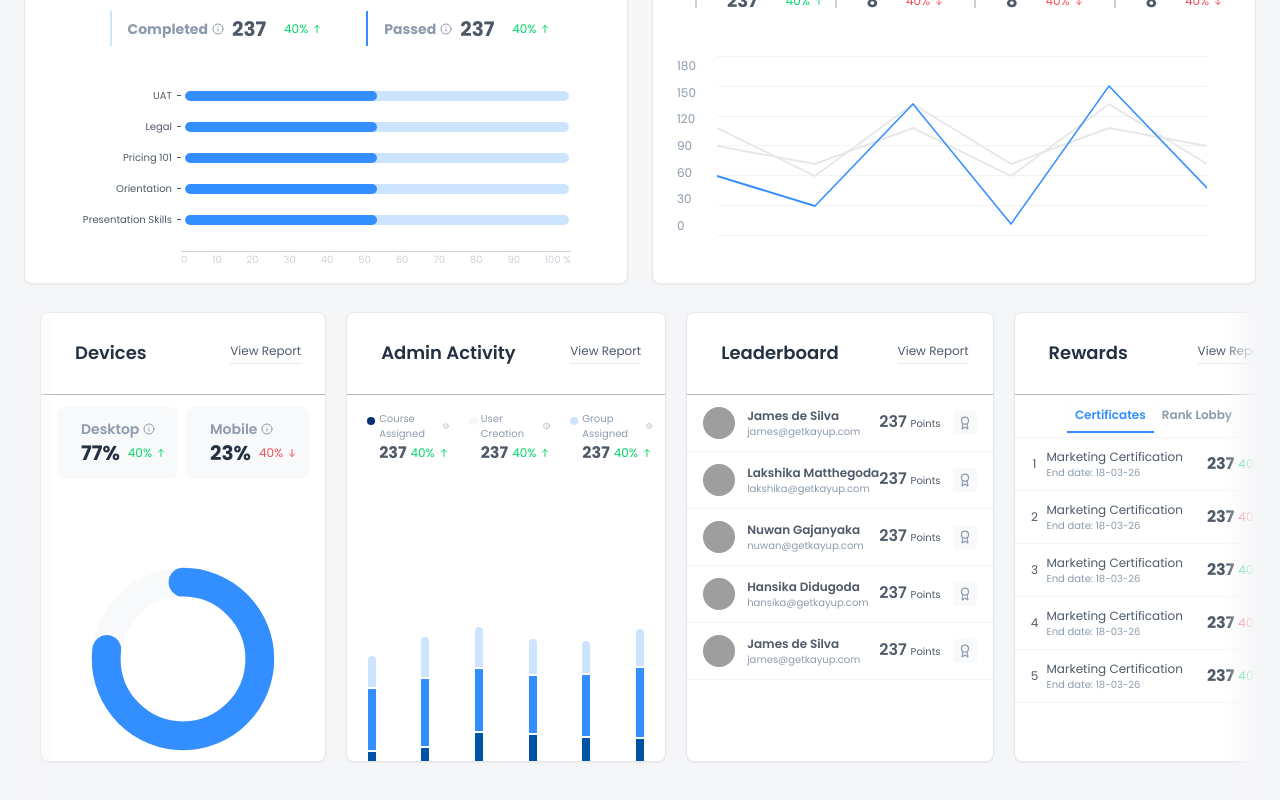
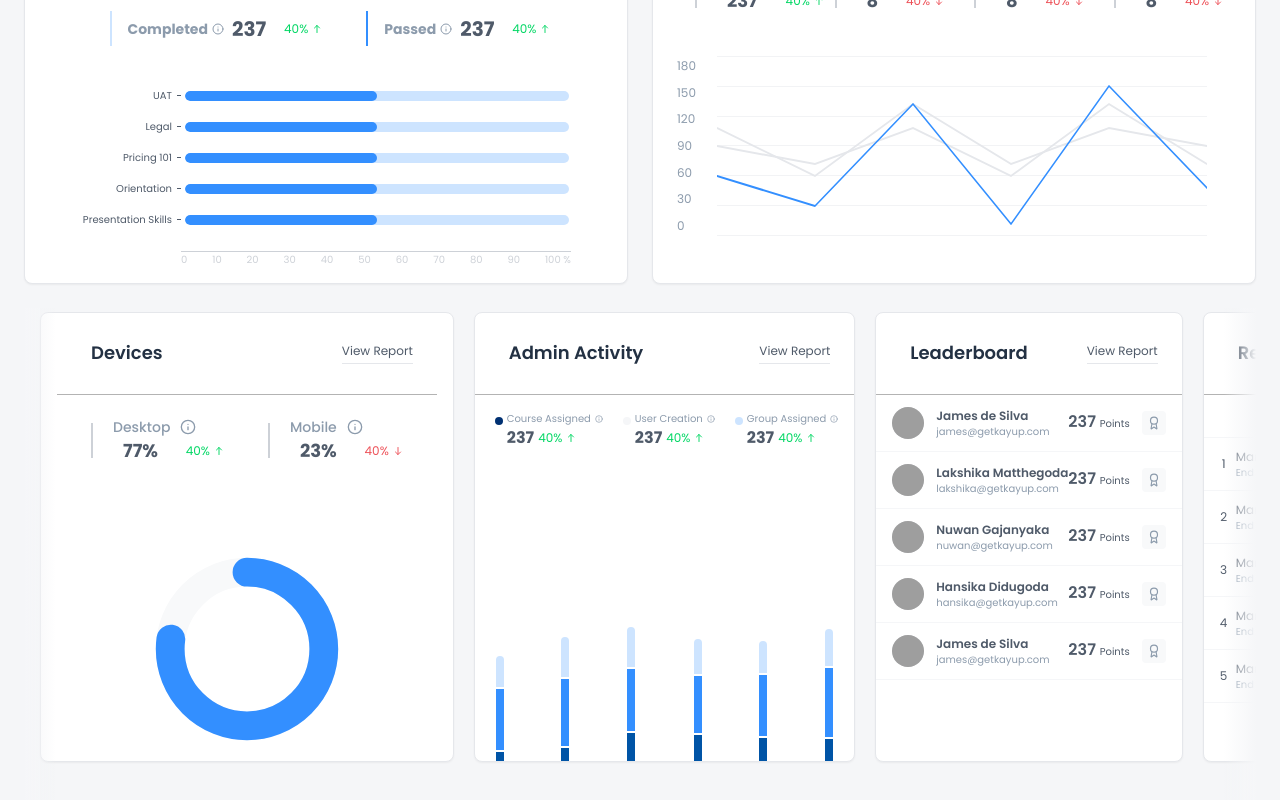
Before and after one commit to Dinnerli/dashboardprototype, a React (Vite) app: page / in a window 1280 px wide. Shown: the part 1057-1857 px from the top of the page. Built offline with nearby package versions, Linux system fonts and the light colour scheme; grey boxes are pictures that could not be loaded.

Commit message:
feat: Integrate ActivityStat component into DevicesCard for enhanced device stats display and improve layout

```diff
--- a/src/components/dashboard/CarouselCardRow.tsx
+++ b/src/components/dashboard/CarouselCardRow.tsx
@@ -1,7 +1,7 @@
-
 import React, { useRef, useState } from 'react';
 import { ScrollArea } from "@/components/ui/scroll-area";
 import { Carousel, CarouselContent, CarouselItem } from "@/components/ui/carousel";
+import StatCard from "./common/StatCard";
 
 interface CarouselCardRowProps {
   items: React.ReactNode[];
@@ -69,7 +69,7 @@ const CarouselCardRow: React.FC<CarouselCardRowProps> = ({ items }) => {
       {/* Scrollable container */}
       <div
         ref={scrollRef}
-        className="flex overflow-x-auto gap-5 pb-4 px-4 pt-1 hide-scrollbar cursor-grab"
+        className="flex flex-nowrap overflow-x-auto gap-5 pb-4 px-4 pt-1 hide-scrollbar cursor-grab"
         onMouseDown={handleMouseDown}
         onMouseUp={handleMouseUp}
         onMouseLeave={handleMouseLeave}
@@ -79,7 +79,7 @@ const CarouselCardRow: React.FC<CarouselCardRowProps> = ({ items }) => {
           <div
             key={index}
             className="flex-shrink-0"
-            style={{ minWidth: '280px', maxWidth: '320px' }}
+            style={{ minWidth: '280px' }}
           >
             {item}
           </div>
--- a/src/components/dashboard/DevicesCard.tsx
+++ b/src/components/dashboard/DevicesCard.tsx
@@ -4,85 +4,74 @@ import { useState } from "react";
 import CardHeader from "./CardHeader";
 import ViewReportButton from "./ViewReportButton";
 import TrendIndicator from "./common/TrendIndicator";
+import ActivityStat from "./activities/ActivityStat";
 
 const DevicesCard = () => {
   const [selectedDevice, setSelectedDevice] = useState<'desktop' | 'mobile' | null>(null);
 
+  // Device stats data
+  const deviceStats = [
+    {
+      key: 'desktop',
+      title: 'Desktop',
+      value: '77%',
+      percentage: '40%',
+      isPositive: true
+    },
+    {
+      key: 'mobile',
+      title: 'Mobile',
+      value: '23%',
+      percentage: '40%',
+      isPositive: false
+    }
+  ];
+
+  // For mobile, split into browser/app
+  const mobileBrowser = 14; // percent
+  const mobileApp = 9; // percent
+  const mobileTotal = mobileBrowser + mobileApp; // 23
+
+  // Colors
+  const desktopColor = '#338FFF';
+  const mobileBrowserColor = '#338FFF';
+  const mobileAppColor = '#003072';
+  const bgColor = '#F8F9FA';
+
+  // Donut chart config
+  const donutSize = 251.2; // circumference for r=40
+  const desktopOffset = donutSize * (1 - 0.77); // 77% arc
+  const mobileBrowserOffset = donutSize * (1 - mobileBrowser / 100);
+  const mobileAppOffset = donutSize * (1 - (mobileApp / 100));
+  const mobileStart = donutSize * (1 - (mobileTotal / 100));
+
   return (
-    <Card className="w-full h-[450px] shadow-sm animate-slide-in-up bg-white overflow-hidden" style={{ animationDelay: '0.4s' }}>
+    <Card className="w-auto h-full px-4 pb-4 shadow-sm animate-slide-in-up bg-white overflow-hidden" style={{ animationDelay: '0.4s' }}>
       <CardHeader title="Devices" rightContent={<ViewReportButton />} />
       <div className="flex flex-col h-full">
         {/* Device options section - reduced padding */}
         <div className="flex gap-2 px-4 py-3">
-          {/* Desktop Option */}
+          {deviceStats.map((stat) => (
             <div
-            className={`bg-[#F8F9FA] rounded-lg p-3 flex-1 cursor-pointer transition-all duration-200 hover:shadow-md ${
-              selectedDevice === 'desktop' ? 'shadow-md border border-[#338FFF]' : ''
-            }`}
-            onClick={() => setSelectedDevice('desktop')}
+              key={stat.key}
+              className={`flex-1`}
             >
-            <div className="flex items-start gap-2">
-              {/* Blue vertical indicator - only show when selected */}
-              <div className={`w-1 h-10 rounded-full self-center transition-colors duration-200 ${
-                selectedDevice === 'desktop' ? 'bg-[#338FFF]' : 'bg-transparent'
-              }`}></div>
-
-              <div className="flex-1">
-                {/* Title row */}
-                <div className="flex items-center gap-1">
-                  <span className={`font-semibold text-sm transition-colors duration-200 ${
-                    selectedDevice === 'desktop' ? 'text-[#338FFF]' : 'text-[#8C9BAC]'
-                  }`}>Desktop</span>
-                  <Info size={12} className="text-[#8C9BAC]" />
+              <ActivityStat
+                title={stat.title}
+                value={stat.value}
+                percentage={stat.percentage}
+                isActive={selectedDevice === stat.key}
+                isPositive={stat.isPositive}
+                onClick={() => setSelectedDevice(stat.key as 'desktop' | 'mobile')}
+              />
             </div>
-
-                {/* Stats row */}
-                <div className="flex items-center gap-2">
-                  <span className="font-bold text-xl text-[#233143]">77%</span>
-                  <TrendIndicator value="40%" isPositive={true} />
+          ))}
         </div>
-              </div>
-            </div>
-          </div>
-
-          {/* Mobile Option */}
-          <div
-            className={`bg-[#F8F9FA] rounded-lg p-3 flex-1 cursor-pointer transition-all duration-200 hover:shadow-md ${
-              selectedDevice === 'mobile' ? 'shadow-md border border-[#338FFF]' : ''
-            }`}
-            onClick={() => setSelectedDevice('mobile')}
-          >
-            <div className="flex items-start gap-2">
-              {/* Blue vertical indicator - only show when selected */}
-              <div className={`w-1 h-10 rounded-full self-center transition-colors duration-200 ${
-                selectedDevice === 'mobile' ? 'bg-[#338FFF]' : 'bg-transparent'
-              }`}></div>
-
-              <div className="flex-1">
-                {/* Title row */}
-                <div className="flex items-center gap-1">
-                  <span className={`font-semibold text-sm transition-colors duration-200 ${
-                    selectedDevice === 'mobile' ? 'text-[#338FFF]' : 'text-[#8C9BAC]'
-                  }`}>Mobile</span>
-                  <Info size={12} className="text-[#8C9BAC]" />
-                </div>
-
-                {/* Stats row */}
-                <div className="flex items-center gap-2">
-                  <span className="font-bold text-xl text-[#233143]">23%</span>
-                  <TrendIndicator value="40%" isPositive={false} />
-                </div>
-              </div>
-            </div>
-          </div>
-        </div>
-
         {/* Circle Graph */}
         <div className="flex justify-center items-center flex-1 px-4 pb-4">
           <div className="w-48 h-48 relative">
             {/* White circle background to ensure the middle is white */}
             <div className="w-full h-full rounded-full bg-white absolute"></div>
-
             {/* Light gray background circle */}
             <svg viewBox="0 0 100 100" className="w-full h-full absolute">
               <circle
@@ -90,32 +79,74 @@ const DevicesCard = () => {
                 cy="50"
                 r="40"
                 fill="none"
-                stroke="#F8F9FA"
+                stroke={bgColor}
                 strokeWidth="15"
               />
             </svg>
-
-            {/* Blue donut segment (approximately 77% coverage) */}
+            {/* Donut segments */}
+            {selectedDevice === 'mobile' ? (
               <svg viewBox="0 0 100 100" className="w-full h-full absolute">
+                {/* Browser segment */}
                 <circle
                   cx="50"
                   cy="50"
                   r="40"
                   fill="none"
-                stroke="#338FFF"
+                  stroke={mobileBrowserColor}
                   strokeWidth="15"
-                strokeDasharray="251.2 251.2"
-                strokeDashoffset="58"
+                  strokeDasharray={`${donutSize * (mobileBrowser / mobileTotal)} ${donutSize}`}
+                  strokeDashoffset={mobileStart}
                   strokeLinecap="round"
                   transform="rotate(-90 50 50)"
-                className="animate-[dash_1.5s_ease-in-out]"
+                />
+                {/* App segment */}
+                <circle
+                  cx="50"
+                  cy="50"
+                  r="40"
+                  fill="none"
+                  stroke={mobileAppColor}
+                  strokeWidth="15"
+                  strokeDasharray={`${donutSize * (mobileApp / mobileTotal)} ${donutSize}`}
+                  strokeDashoffset={mobileStart + donutSize * (mobileBrowser / mobileTotal)}
+                  strokeLinecap="round"
+                  transform="rotate(-90 50 50)"
                 />
               </svg>
-
+            ) : (
+              <svg viewBox="0 0 100 100" className="w-full h-full absolute">
+                {/* Desktop segment */}
+                <circle
+                  cx="50"
+                  cy="50"
+                  r="40"
+                  fill="none"
+                  stroke={desktopColor}
+                  strokeWidth="15"
+                  strokeDasharray={`${donutSize} ${donutSize}`}
+                  strokeDashoffset={desktopOffset}
+                  strokeLinecap="round"
+                  transform="rotate(-90 50 50)"
+                />
+              </svg>
+            )}
             {/* White center circle to create donut hole */}
             <div className="absolute top-1/2 left-1/2 transform -translate-x-1/2 -translate-y-1/2 w-[55%] h-[55%] bg-white rounded-full"></div>
           </div>
         </div>
+        {/* Color indicator legend for mobile */}
+        {selectedDevice === 'mobile' && (
+          <div className="flex justify-center gap-4 pb-2">
+            <div className="flex items-center gap-1">
+              <span className="inline-block w-3 h-3 rounded-full bg-[#338FFF]"></span>
+              <span className="text-xs text-[#233143]">Browser</span>
+            </div>
+            <div className="flex items-center gap-1">
+              <span className="inline-block w-3 h-3 rounded-full bg-[#003072]"></span>
+              <span className="text-xs text-[#233143]">App</span>
+            </div>
+          </div>
+        )}
       </div>
     </Card>
   );
```
Lines whose indentation alone changed are shown as unchanged.
